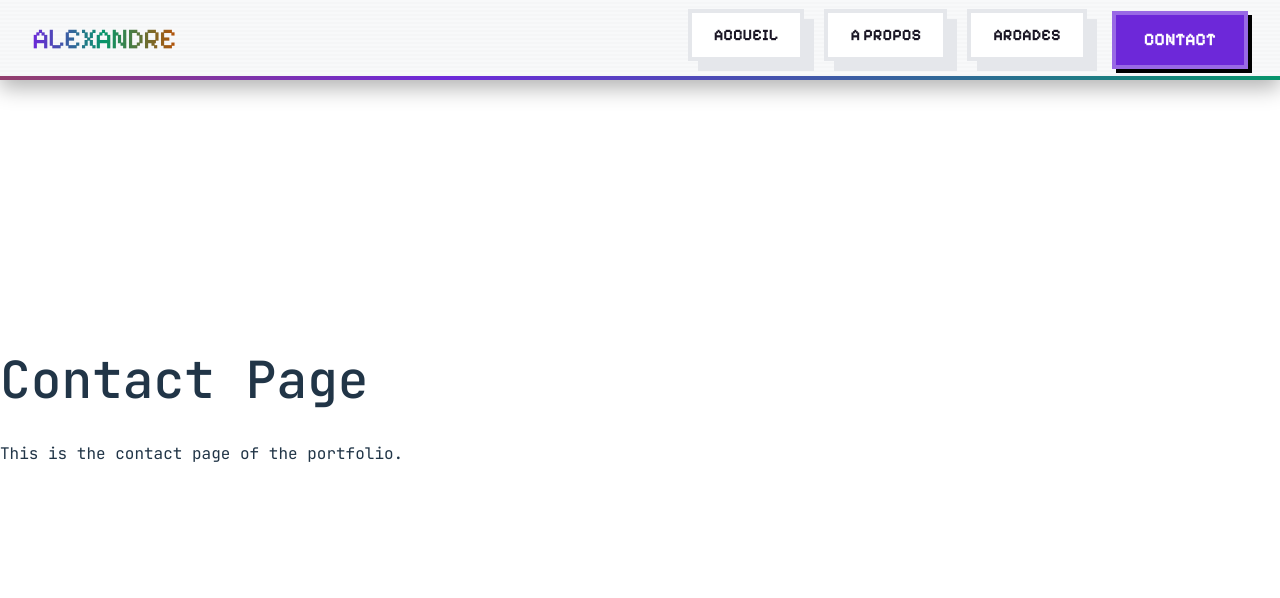
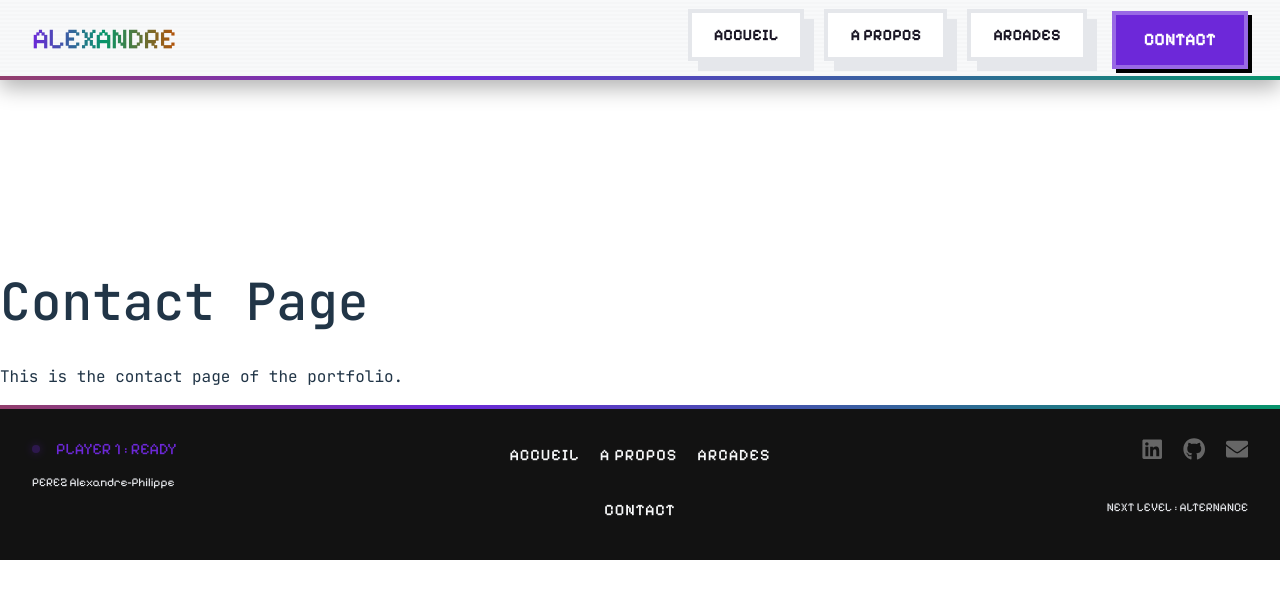
Before and after one commit to Alexandre74739/PortfolioPixel, a React (Vite) app: page /contact in a window 1280 px wide. Shown: the top 598 px of the page. Built offline with nearby package versions, Linux system fonts and the light colour scheme.

Commit message:
footer complet

```diff
--- a/package.json
+++ b/package.json
@@ -14,6 +14,7 @@
     "framer-motion": "^12.29.2",
     "react": "^19.2.0",
     "react-dom": "^19.2.0",
+    "react-icons": "^5.5.0",
     "react-router-dom": "^7.13.0"
   },
   "devDependencies": {
--- a/src/App.tsx
+++ b/src/App.tsx
@@ -1,5 +1,6 @@
 import { BrowserRouter as Router, Routes, Route } from "react-router-dom";
 import Header from "./components/layout/Header";
+import Footer from "./components/layout/Footer";
 import './App.scss';
 
 // Pages
@@ -22,6 +23,8 @@ function App() {
             <Route path="/contact" element={<Contact />} />
           </Routes>
         </main>
+
+        <Footer />
       </div>
     </Router>
   );
--- /dev/null
+++ b/src/components/layout/Footer.scss
@@ -0,0 +1,134 @@
+@import "../../../variables";
+
+.main-footer {
+    position: relative;
+    width: 100%;
+    background: #121212;
+    padding: 2rem 0;
+    font-family: $font-display;
+    transition: 0.3s ease;
+
+    &::before {
+        content: '';
+        position: absolute;
+        top: 0;
+        left: 0;
+        width: 100%;
+        height: 4px;
+        background: linear-gradient(to right, $color-primary, $color-accent, $color-secondary, $color-primary);
+        background-size: 200% auto;
+        animation: gradientFlow 3s linear infinite;
+    }
+
+
+
+    .footer-container {
+        max-width: $breakpoint-xl;
+        margin: 0 auto;
+        padding: 0 2rem;
+        display: grid;
+        grid-template-columns: 1fr;
+        gap: 2rem;
+        text-align: center;
+
+        @media (min-width: $breakpoint-lg) {
+            grid-template-columns: 1.2fr 1fr 1.2fr;
+            text-align: left;
+        }
+    }
+
+    .navigation {
+        display: flex;
+        justify-content: center;
+        align-items: center;
+        gap: 20px;
+        flex-wrap: wrap;
+
+        a {
+            color: $color-bg;
+            text-decoration: none;
+            font-size: 1rem;
+            letter-spacing: 1px;
+            position: relative;
+            transition: 0.3s ease;
+
+            &:hover {
+                color: $color-primary;
+
+                &::before {
+                    content: ">";
+                    position: absolute;
+                    left: -12px;
+                }
+            }
+        }
+    }
+
+    .social-items {
+        display: flex;
+        flex-direction: column;
+        align-items: center;
+        gap: 1rem;
+
+        @media (min-width: $breakpoint-lg) {
+            align-items: flex-end;
+        }
+
+        .social-links {
+            display: flex;
+            gap: 20px;
+            font-size: 1.4rem;
+
+            a {
+                color: #666;
+                transition: 0.3s;
+
+                &:hover {
+                    color: $color-primary;
+                    transform: scale(1.1);
+                }
+            }
+        }
+    }
+
+    .status-badge {
+        display: flex;
+        align-items: center;
+        justify-content: center;
+        gap: 16px;
+        color: $color-primary;
+        font-size: 1rem;
+        margin-bottom: 8px;
+
+        @media (min-width: $breakpoint-lg) {
+            justify-content: flex-start;
+        }
+
+        .pulse {
+            width: 8px;
+            height: 8px;
+            background: $color-primary;
+            border-radius: 50%;
+            box-shadow: 0 0 8px $color-primary;
+            animation: blink 1s infinite;
+        }
+    }
+
+    .copyright,
+    .score-display p {
+        font-size: 0.75rem;
+        color: $color-border;
+    }
+}
+
+@keyframes blink {
+
+    0%,
+    100% {
+        opacity: 1;
+    }
+
+    50% {
+        opacity: 0.3;
+    }
+}
--- /dev/null
+++ b/src/components/layout/Footer.tsx
@@ -0,0 +1,53 @@
+import { FaLinkedin, FaGithub, FaEnvelope } from "react-icons/fa";
+import { Link } from "react-router-dom";
+import "./Footer.scss";
+
+interface FooterProps {
+  currentTheme?: string;
+}
+
+const Footer = ({ currentTheme }: FooterProps) => {
+  const safeTheme = currentTheme
+    ? currentTheme.toLowerCase().replace(/\s+/g, "-")
+    : "default";
+
+  return (
+    <footer className={`main-footer ${safeTheme}-theme`}>
+      <div className="footer-container">
+        <div className="footer-section status">
+          <div className="status-badge">
+            <span className="pulse"></span>
+            <span>PLAYER 1 : READY</span>
+          </div>
+          <p className="copyright">PEREZ Alexandre-Philippe</p>
+        </div>
+
+        <nav className="footer-section navigation">
+          <Link to="/">ACCUEIL</Link>
+          <Link to="/a-propos">A PROPOS</Link>
+          <Link to="/arcades">ARCADES</Link>
+          <Link to="/contact">CONTACT</Link>
+        </nav>
+
+        <div className="footer-section social-items">
+          <div className="social-links">
+            <a href="https://www.linkedin.com/in/alexandre74739/">
+              <FaLinkedin />
+            </a>
+            <a href="https://github.com/Alexandre74739">
+              <FaGithub />
+            </a>
+            <a href="mailto:perezalexandre430@gmail.com">
+              <FaEnvelope />
+            </a>
+          </div>
+          <div className="score-display">
+            <p>NEXT LEVEL : ALTERNANCE</p>
+          </div>
+        </div>
+      </div>
+    </footer>
+  );
+};
+
+export default Footer;
```
Also changed, not shown: 2 other files (tests, documents, lock files or other folders).
